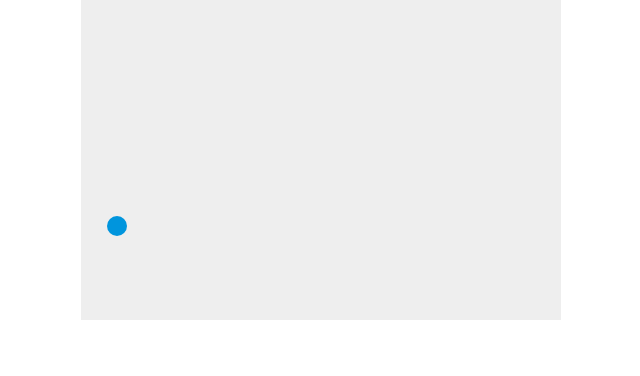
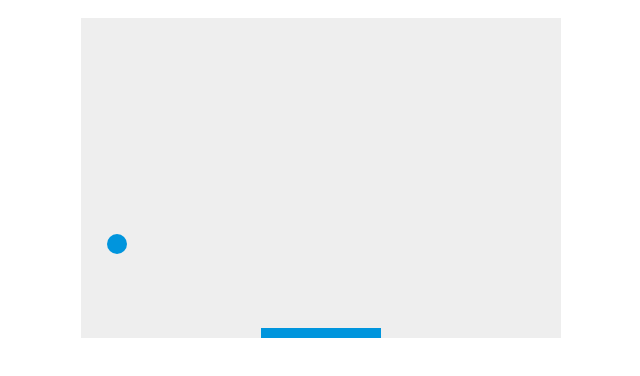
Before and after one commit to dcortesnet/Javascript-brick-breaker-game, a plain HTML site: page index.html in a window 1280 px wide. Shown: the whole page, without its empty margins (319-959 px from the left). Drawn offline with Linux system fonts and the light colour scheme.

Commit message:
:sparkles: feat: class Pallet

```diff
--- a/index.html
+++ b/index.html
@@ -9,9 +9,11 @@
     </style>
 </head>
 <body>
+<br>
 <canvas id="canvas" width="480" height="320"></canvas>
 <script src="settings.js"></script>
 <script src="models/ball.js"></script>
+<script src="models/pallet.js"></script>
 <script src="models/game.js"></script>
 <script src="index.js"> </script>
 </body>
--- a/models/game.js
+++ b/models/game.js
@@ -9,12 +9,14 @@ class Game {
     this.ctx = this.canvas.getContext('2d');
     this.secondsToUpdate = secondsToUpdate;
     this.ball = new Ball(settings.canvasWidth / 2, settings.canvasHeight - 30);
+    this.pallet = new Pallet()
   }
 
   run(){
     setInterval(() => {
       this.cleanCanvas();
       this.ball.draw(this.ctx);
+      this.pallet.draw(this.ctx);
       this.ball.move();
     }, this.secondsToUpdate);
   }
--- /dev/null
+++ b/models/pallet.js
@@ -0,0 +1,52 @@
+class Pallet {
+
+  constructor(){
+    this.width = 120;
+    this.height = 10;
+    this.coordX = (settings.canvasWidth / 2) - 60;
+    this.speedX = 0;
+    document.addEventListener('keydown', this.move, false)
+  }
+
+  draw(ctx){
+    ctx.beginPath();
+    ctx.rect(this.coordX, settings.canvasHeight - this.height , this.width, this.height);
+    ctx.fillStyle = "#0095DD";
+    ctx.fill();
+    ctx.closePath();
+  }
+
+  move(event){
+    if(event.keyCode == 37){
+      console.log('Izquierda');
+    }
+    else if(event.keyCode == 39){
+      console.log('Derecha');
+    } else{
+      console.log('No se ha movido');
+    }
+  }
+
+  /**
+   * Método encargado de cambiar attr speed_x para posteriormente
+     dibujar la paleta en la pantalla con cordenada diferente ( Hacia la derecha )
+   */
+  moveRight(){
+
+  }
+
+  /**
+  * Método encargado de cambiar attr speed_x para posteriormente
+   dibujar la paleta en la pantalla con cordenada diferente ( Hacia la izquierda )
+  */
+  moveLeft(){
+
+  }
+
+  /**
+   * Método que conserva la posición actual de la coordenada en X
+   */
+  dontMove(){
+    this.speedX = 0;
+  }
+}
```
